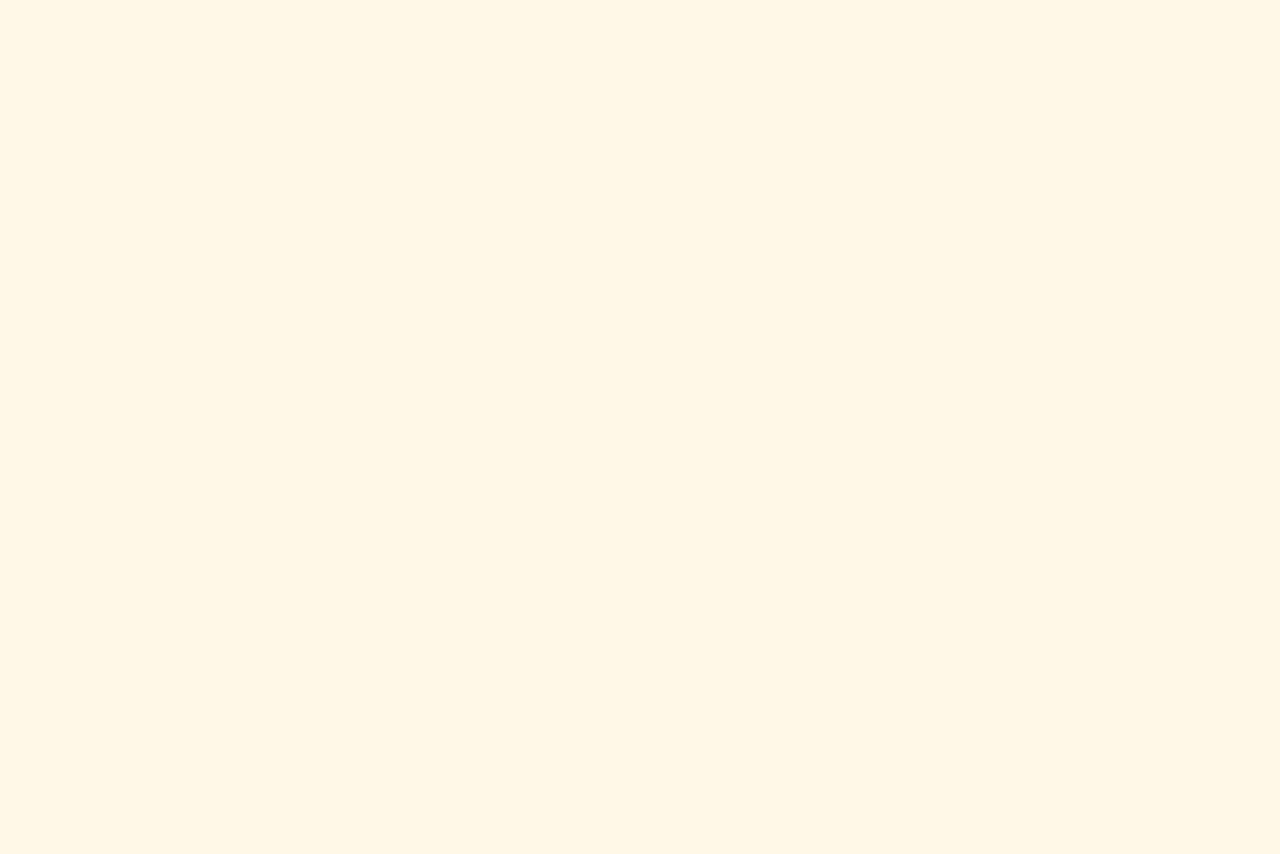
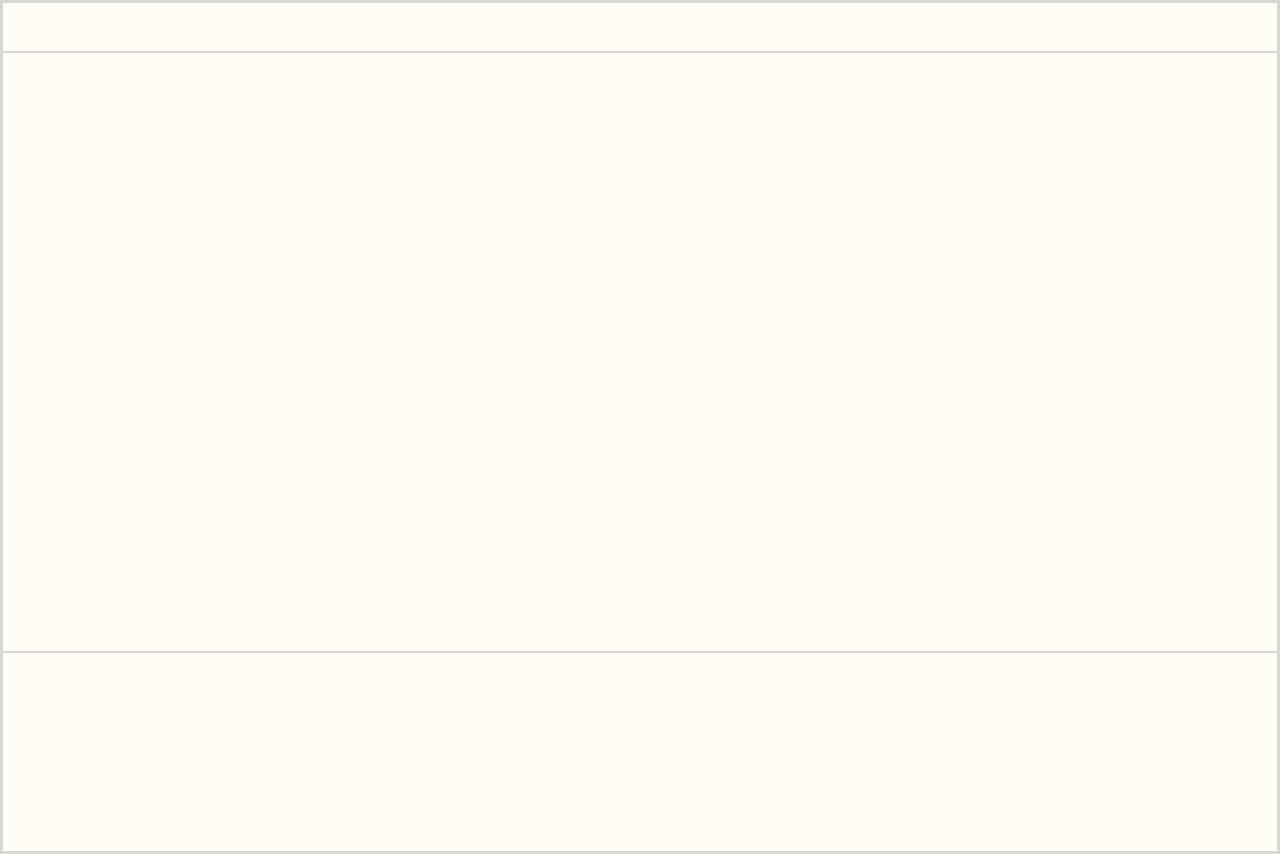
Before and after one commit to maximilian-aoki/etch-a-sketch, a plain HTML site: page index.html in a window 1280 px wide. Before the commit the page ends 800 px from the top, so only its background shows below. Drawn offline with Linux system fonts and the light colour scheme.

Commit message:
Add basic flex structure

```diff
--- a/index.html
+++ b/index.html
@@ -8,6 +8,14 @@
   <script src="./main.js" defer></script>
 </head>
 <body>
+  <div class="nav-container">
 
+  </div>
+  <div class="content-container">
+
+  </div>
+  <div class="footer-container">
+
+  </div>
 </body>
 </html>
--- a/static/css/style.css
+++ b/static/css/style.css
@@ -1,3 +1,38 @@
+/* make everything border-box */
+html {
+  box-sizing: border-box;
+}
+*,
+*::before,
+*::after {
+  box-sizing: inherit;
+}
+
+/* give document background color and fullscreen */
 body {
-  background-color: #FFF8E7;
+  background-color: #fffcf5;
+  min-height: 100vh;
+  display: flex;
+  flex-direction: column;
 }
+
+/* use border for debugging flexbox! */
+* {
+  border: 1px solid rgb(214, 214, 214);
+  margin: 0;
+  padding: 0;
+}
+
+.nav-container {
+  flex: none;
+  height: 50px;
+}
+
+.content-container {
+  flex: 1 0 600px;
+}
+
+.footer-container {
+  flex: none;
+  height: 200px;
+}
```
